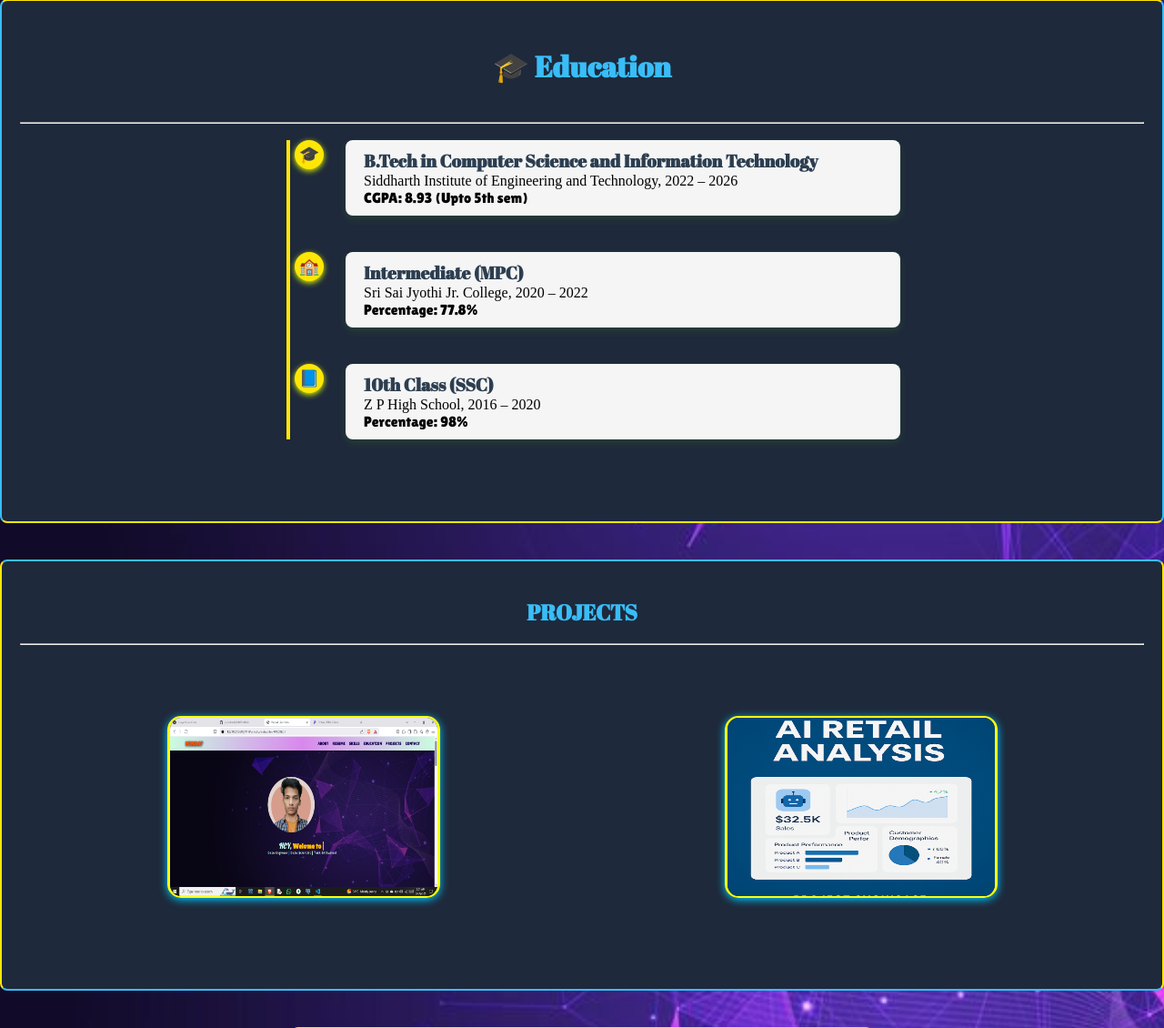
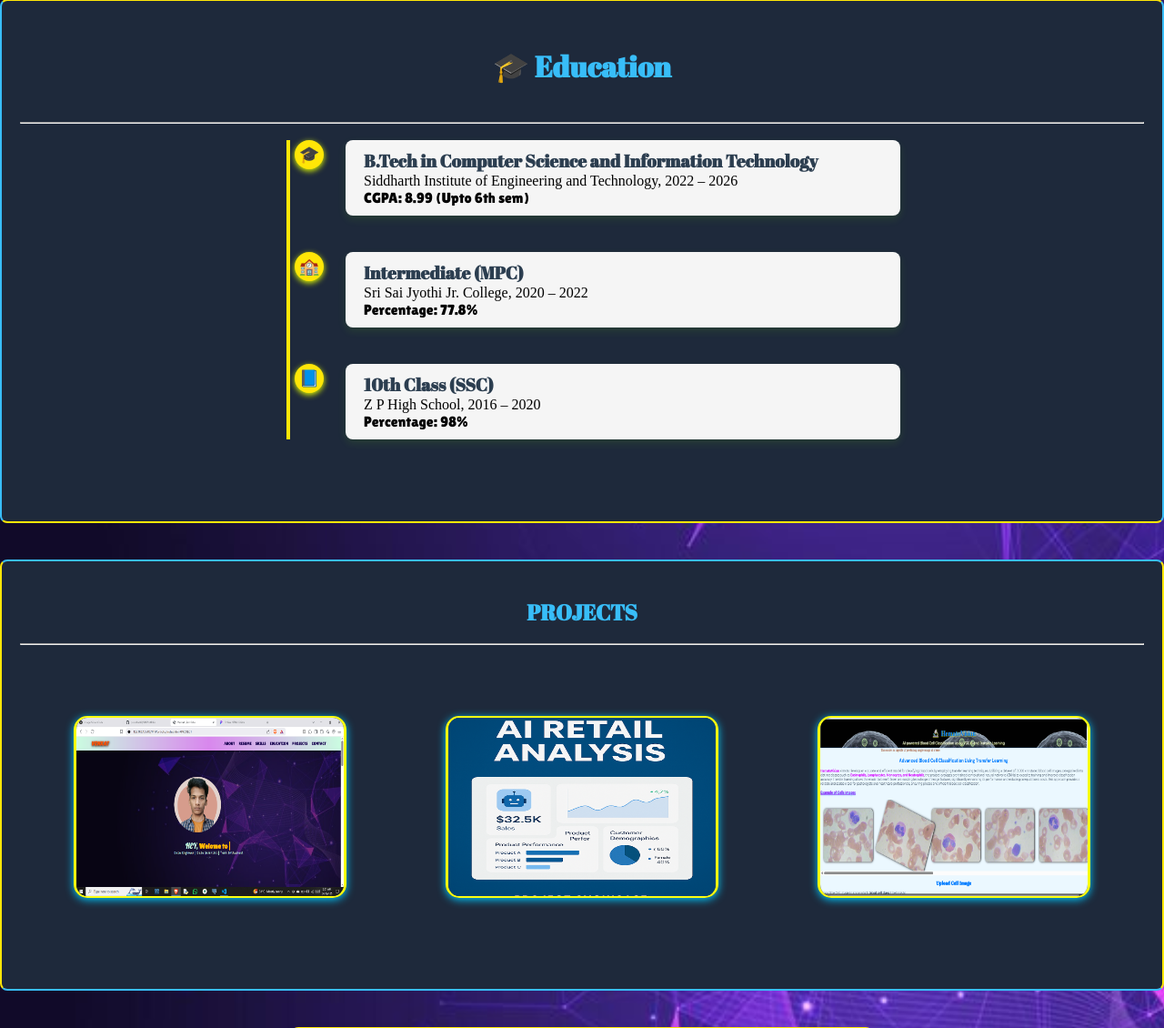
Before and after one commit to grvenkat40/MYPortfolio, a Flask app: page / in a window 1280 px wide. Shown: the part 2480-3610 px from the top of the page at 91% size. Run offline with Flask 3, Linux system fonts and the light colour scheme.

Commit message:
project added

```diff
--- a/templates/index.html
+++ b/templates/index.html
@@ -154,7 +154,7 @@
                 <div class="timeline-content">
                 <h3>B.Tech in Computer Science and Information Technology</h3>
                 <p id="clg">Siddharth Institute of Engineering and Technology, 2022 – 2026</p>
-                <p id="cgpa">CGPA: 8.93 (Upto 5th sem)</p>
+                <p id="cgpa">CGPA: 8.99 (Upto 6th sem)</p>
                 </div>
             </div>
 
@@ -223,23 +223,23 @@
         </div>
 
         <!-- Project 3 -->
-        <!-- <div class="project-card">
-            <img src="images/background.jpg" alt="DataPulse Screenshot" class="project-image">
+        <div class="project-card">
+            <img src="../static/images/hematovision.png" alt="DataPulse Screenshot" class="project-image">
             <div class="project-overlay">
-                <h3>DataPulse: Health Analytics</h3>
-                <p>A dashboard to track and visualize health trends using Pandas and Plotly — built for fitness lovers and researchers.</p>
+                <h3>Hematovision</h3>
+                <p>Predict the WBC belongs to which class of division and display the Confidence of a model in percentage.</p>
                 <div class="tech-stack">
                     <span>Python</span>
-                    <span>Pandas</span>
-                    <span>Plotly</span>
-                    <span>HTML</span>
+                    <span>TensorFlow</span>
+                    <span>Flask</span>
+                    <!-- <span>HTML</span> -->
                 </div>
                 <div class="project-links">
-                    <a href="#">🔗 Live Demo</a>
-                    <a href="#">💻 GitHub</a>
+                    <!-- <a href="#">🔗 Live Demo</a> -->
+                    <a href="https://github.com/grvenkat40/Blood-Cell-Classification">💻 GitHub</a>
                 </div>
             </div>
-        </div> -->
+        </div>
 
         <!-- Project 4 -->
         <!-- <div class="project-card">
```
Also changed, not shown: static/images/hematovision.png (added).
